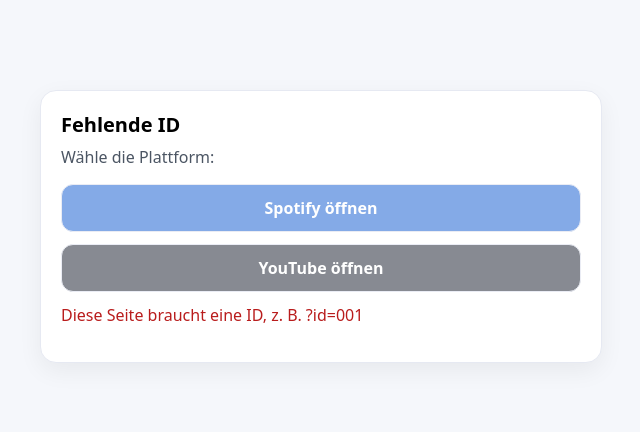
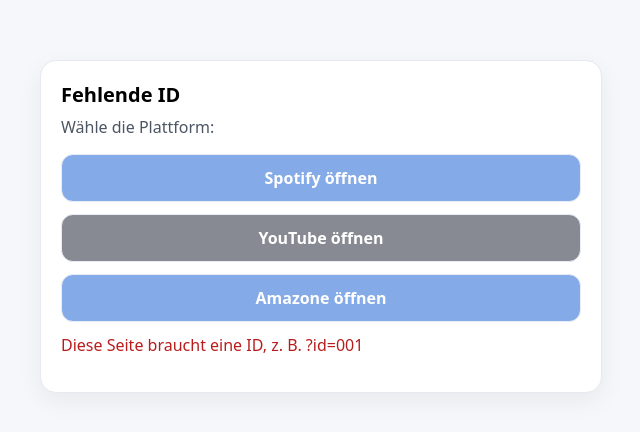
Before and after one commit to DerYUYU/test, a plain HTML site: page index.html in a window 1280 px wide. Shown: the part 198-630 px from the top of the page, without its empty margins (319-959 px from the left). Drawn offline with Linux system fonts and the light colour scheme.

Commit message:
Update index.html

```diff
--- a/index.html
+++ b/index.html
@@ -14,6 +14,8 @@
     <div class="buttons">
       <a id="spotifyBtn" class="btn" target="_blank" rel="noopener">Spotify öffnen</a>
       <a id="youtubeBtn" class="btn" target="_blank" rel="noopener">YouTube öffnen</a>
+      <a id="amazoneBtn" class="btn" target="_blank" rel="noopener">Amazone öffnen</a>
+    </div>
     </div>
 
     <p id="error" class="error" hidden></p>
```
